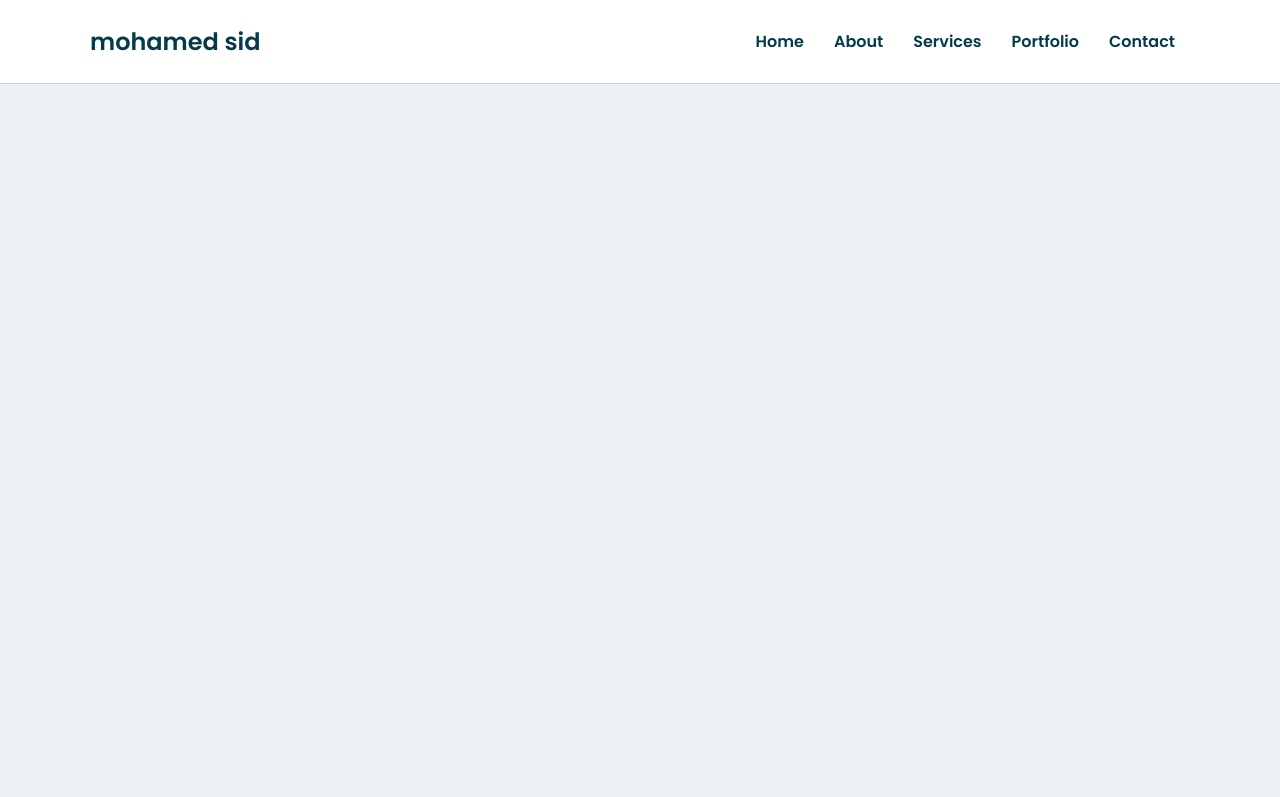
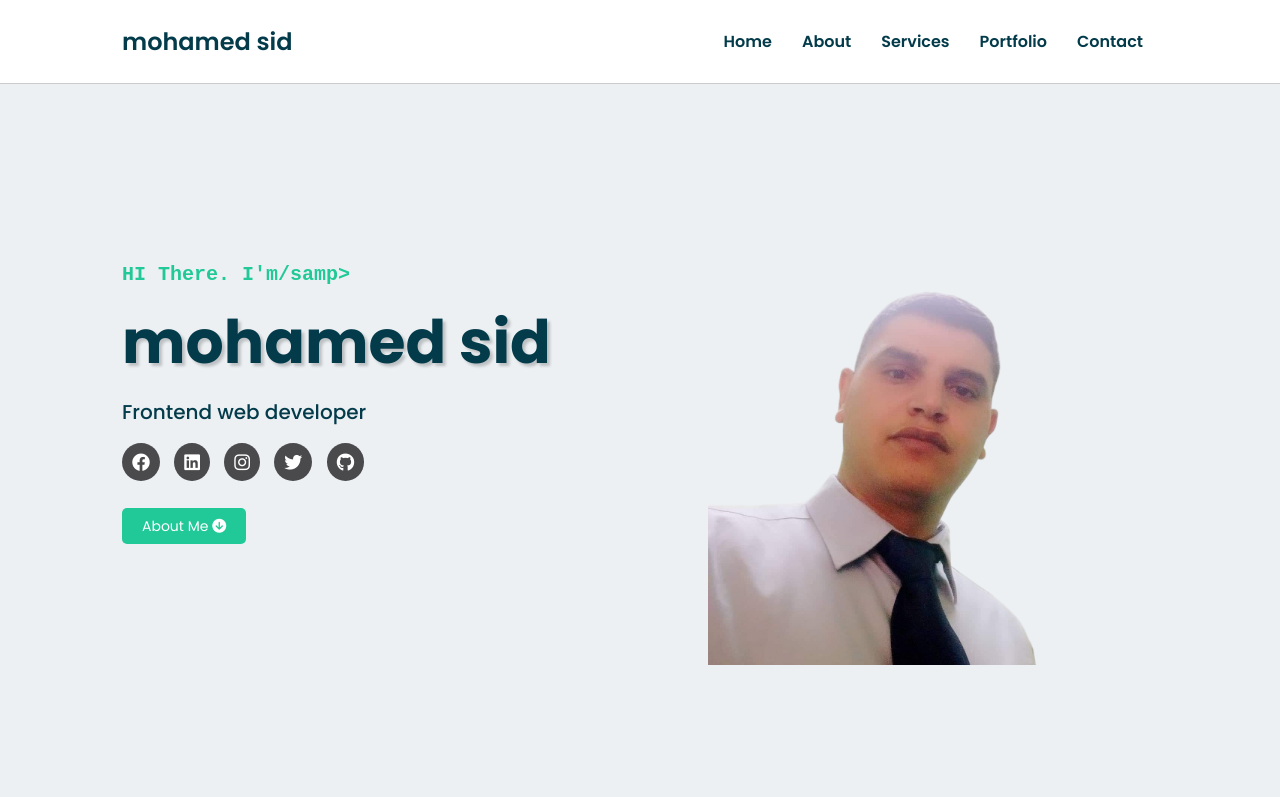
Before and after one commit to sidmohamed/portfolio_project_1, a plain HTML site: page index.html in a window 1280 px wide. Shown: the top 797 px of the page. Drawn offline with Linux system fonts and the light colour scheme.

Commit message:
finishing the first part

```diff
--- a/index.html
+++ b/index.html
@@ -6,6 +6,10 @@
     <meta http-equiv="X-UA-Compatible" content="IE=edge">
     <meta name="viewport" content="width=device-width, initial-scale=1.0">
     <title>portfolio mohamed sid</title>
+    <!-- font awesome-->
+    <link rel="stylesheet" href="https://cdnjs.cloudflare.com/ajax/libs/font-awesome/6.4.2/css/all.min.css"
+    integrity="sha512-z3gLpd7yknf1YoNbCzqRKc4qyor8gaKU1qmn+CShxbuBusANI9QpRohGBreCFkKxLhei6S9CQXFEbbKuqLg0DA=="
+    crossorigin="anonymous" referrerpolicy="no-referrer" />
     <!-- style -->
     <link rel="stylesheet" href="./style.css">
 
@@ -25,6 +29,32 @@
 
                 </ul>
             </nav>
+        </div>
+        <div class="headr-content">
+            <div class="content-text">
+                <p><samp class="text-primary">HI There. I'm/samp></p>
+                <h1>mohamed sid</h1>
+                <p class="title">Frontend web developer</p>
+                <div class="social">
+                    <a href="https://web.facebook.com/profile.php?id=100086276724364" target="_blank">
+                        <i class="fa-brands fa-facebook"></i>
+                    </a>
+                    <a href="https://web.facebook.com/profile.php?id=100086276724364" target="_blank">
+                        <i class="fa-brands fa-linkedin"></i>
+                    </a>
+                    <a href="https://www.instagram.com/baghradjimohamed/" target="_blank">
+                        <i class="fa-brands fa-instagram"></i>
+                    </a>
+                    <a href="https://web.facebook.com/profile.php?id=100086276724364" target="_blank">
+                        <i class="fa-brands fa-twitter"></i>
+                    </a>
+                    <a href="https://github.com/badji-dz" target="_blank">
+                        <i class="fa-brands fa-github"></i>
+                    </a>
+                </div>
+                <a href="#about" class="btn-primary">About Me <i class="fa-solid fa-circle-arrow-down"></i></a>
+            </div>
+            <img src="./img/moh.png" alt="baghradji mohamed">
         </div>
 
     </header>
--- a/style.css
+++ b/style.css
@@ -30,6 +30,21 @@ ul {
 a {
     text-decoration: none;
 }
+/* utility classes */
+.text-primary {
+    color: var(--secondary--color);
+}
+.btn-primary {
+    background-color: var(--secondary--color);
+    color: #fff;
+    padding: 8px 20px;
+    font-size: 14px;
+    border-radius: 5px;
+}
+.btn-primary:hover {
+    background-color: #15a076;
+    transition: all 0.3s ease;
+}
 /* Header start */
 header {
     background-color: var(--bg--primary);
@@ -40,7 +55,7 @@ header .navbar {
     border-bottom: 1px solid #ccc;
     position: fixed;
     width: 100%;
-    padding: 1.5rem 2rem;
+
 }
 
 header .navbar nav {
@@ -49,6 +64,7 @@ header .navbar nav {
     align-items: center;
     max-width: 1100px;
     margin: auto;
+    padding: 1.5rem 2rem;
 }
 #home #logo {
     color: var(--primary--color);
@@ -65,4 +81,51 @@ header .navbar nav ul a {
     color: var(--primary--color);
     font-weight: 600;
 }
+header .headr-content {
+    display: grid;
+    grid-template-columns: 1.5fr 1fr;
+    align-items: center;
+    padding: 5rem 2rem 0;
+    max-width: 1100px;
+    margin: auto;
+    height: 100%;
+}
+header .headr-content .content-text {
+    margin-bottom: 5rem;
+}
+
+#home .headr-content p samp {
+    font-weight: 700;
+    font-size: 20px;
+}
+#home .headr-content h1 {
+    font-size: 60px;
+    color: var(--primary--color);
+    text-shadow: 3px 3px 3px rgba(0, 0, 0, 0.2);
+    margin-top: 10px;
+}
+#home .headr-content .title {
+    font-size: 20px;
+    color: var(--primary--color);
+    margin: 10px 0;
+    font-weight: 500;
+}
+#home .headr-content .social {
+    margin: 1rem 0 2rem;
+}
+#home .headr-content .social a i {
+    font-size: 18px;
+    padding: 10px;
+    background-color: var(--gray);
+    color: #fff;
+    border-radius: 50%;
+    margin-right: 10px;
+    transition: all 0.3s ease;
+}
+#home .headr-content .social a i:hover {
+    transform: scale(0.8);
+}
+header .headr-content img {
+    max-width: 450px;
+}
 /* hrader end */
```
Also changed, not shown: img/310901369_111122091773681_3334270306719003275_n.jpg (added), img/moh.png (added).
